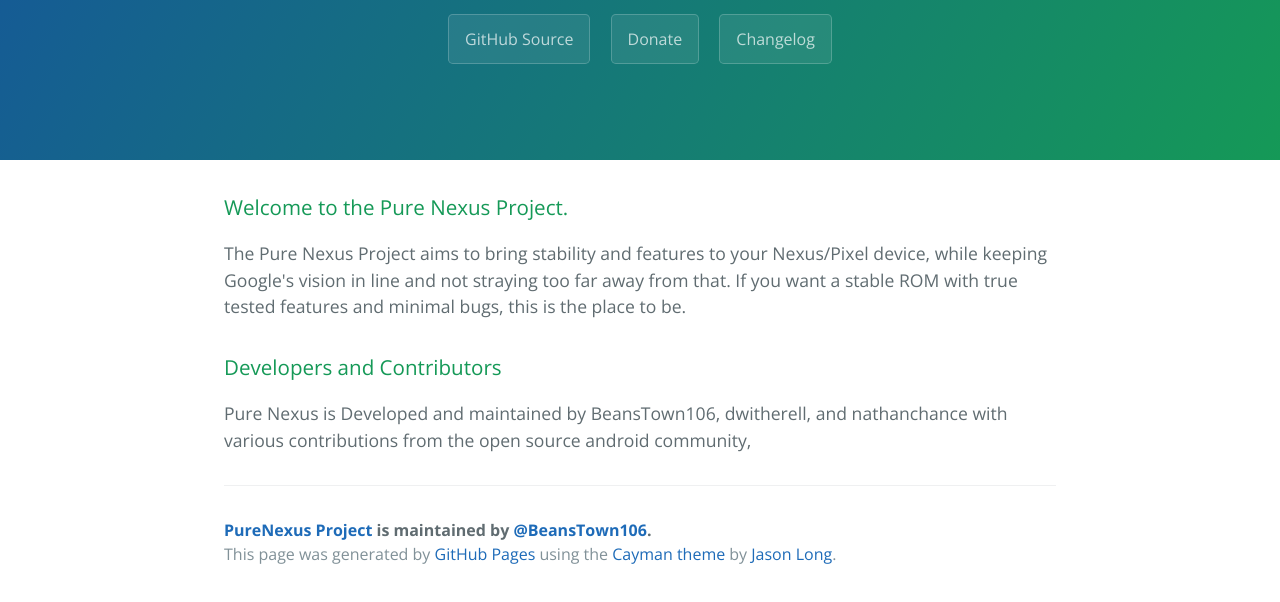
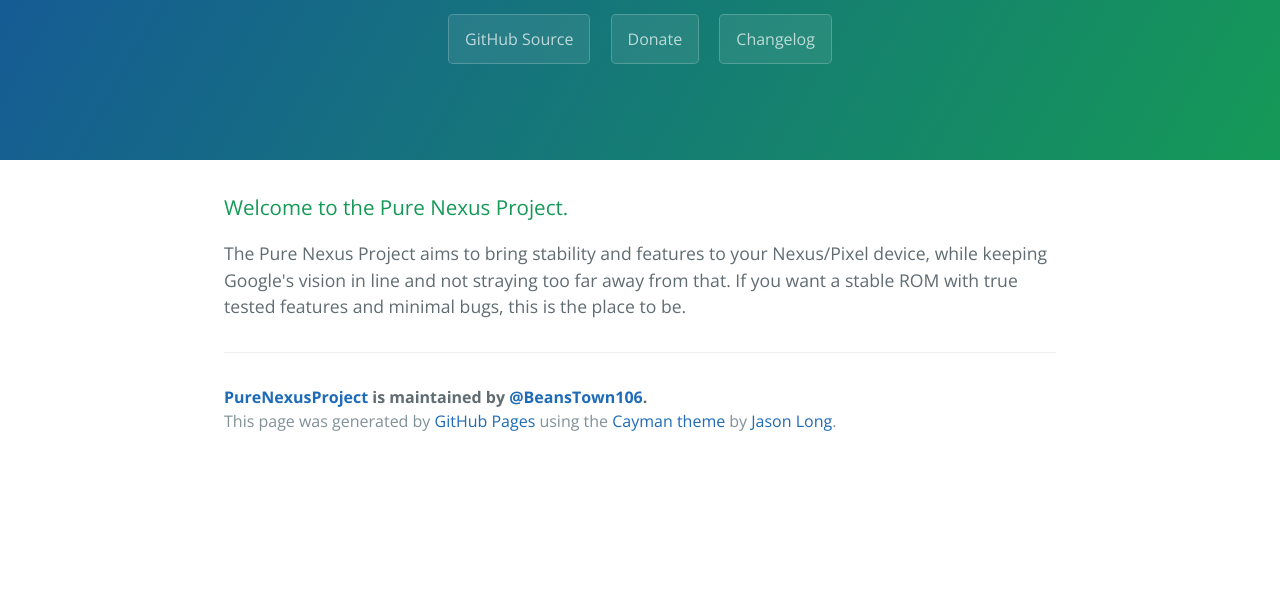
Before and after one commit to PureNexusProject/purenexusproject, a plain HTML site: page index.html in a window 1280 px wide. Shown: the part 176-778 px from the top of the page. Drawn offline with nearby package versions, Linux system fonts and the light colour scheme.

Commit message:
Update index.html

```diff
--- a/index.html
+++ b/index.html
@@ -26,13 +26,8 @@
 
 If you want a stable ROM with true tested features and minimal bugs, this is the place to be.</p>
 
-<h3>
-<a id="authors-and-contributors" class="anchor" href="#authors-and-contributors" aria-hidden="true"><span aria-hidden="true" class="octicon octicon-link"></span></a>Developers and Contributors</h3>
-
-<p>Pure Nexus is Developed and maintained by BeansTown106, dwitherell, and nathanchance with various contributions from the open source android community, </p>
-
       <footer class="site-footer">
-        <span class="site-footer-owner"><a href="https://github.com/PureNexusProject/purenexusproject">PureNexus Project</a> is maintained by <a href="https://twitter.com/BeansTown106">@BeansTown106</a>.</span>
+        <span class="site-footer-owner"><a href="https://github.com/PureNexusProject/purenexusproject">PureNexusProject</a> is maintained by <a href="https://twitter.com/BeansTown106">@BeansTown106</a>.</span>
 
         <span class="site-footer-credits">This page was generated by <a href="https://pages.github.com">GitHub Pages</a> using the <a href="https://github.com/jasonlong/cayman-theme">Cayman theme</a> by <a href="https://twitter.com/jasonlong">Jason Long</a>.</span>
       </footer>
```
